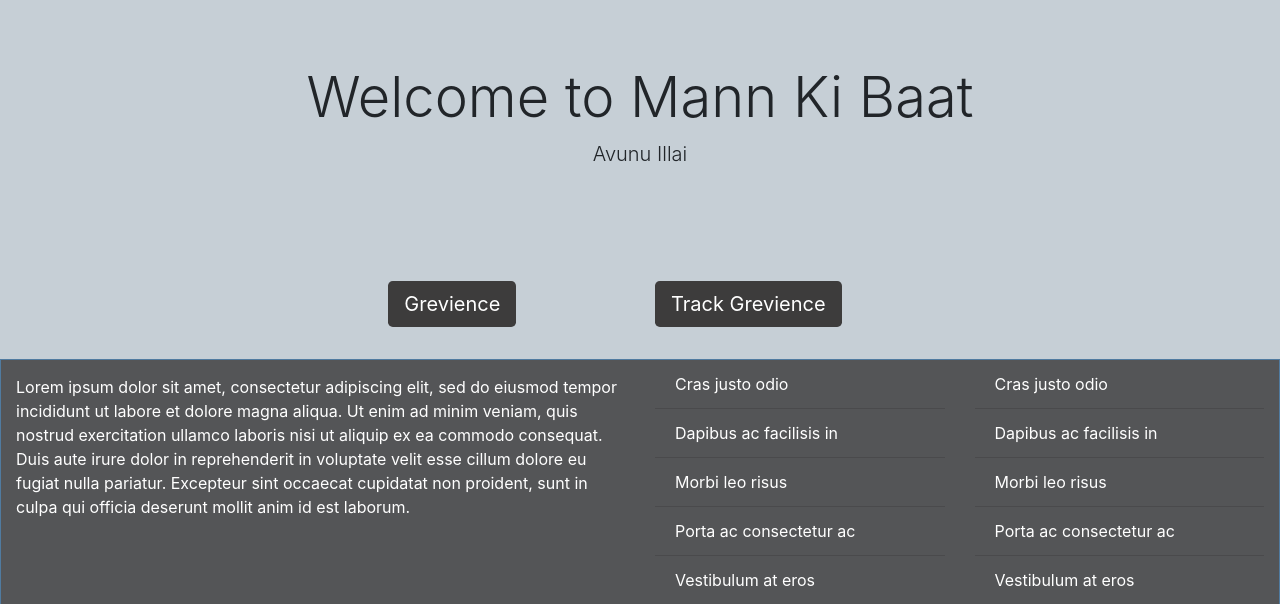
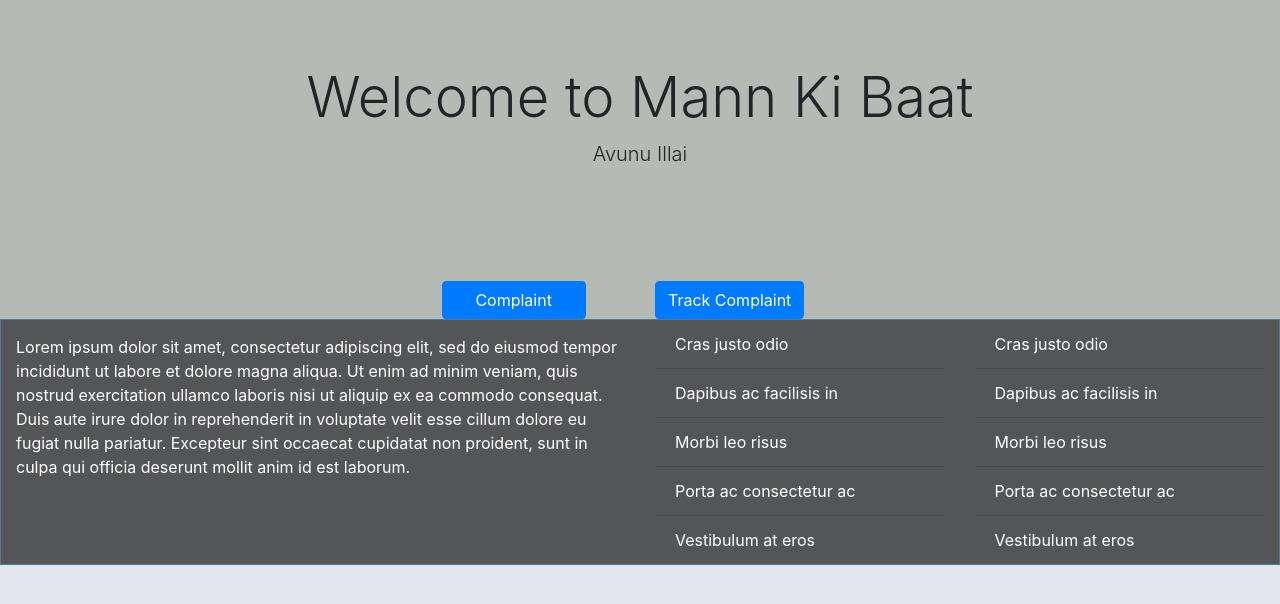
Before and after one commit to prateekpm123/sih-project1, a PHP site: page / in a window 1280 px wide. Shown: the part 56-660 px from the top of the page. Run offline with PHP 8.4, Linux system fonts and the light colour scheme.

Commit message:
Home page small changes

```diff
--- a/index.html
+++ b/index.html
@@ -50,7 +50,7 @@
       </ul>
     </div>
   </nav>
-
+<div></div>
   <div class="container-fluid">
     <div class="row">
       <div class="col"></div>
@@ -65,19 +65,21 @@
       <div class="col"></div>
     </div>
     <div class="row">
-      <div class="col"></div>
-      <div class="col-md-8">
-        <div class="row complaint-btn-row">
-          <div class="col-md-6 col-sm-12 btn-col-1">
-            <button type="button" class="btn btn-primary btn-lg complaint-btn">Grevience</button>
-          </div>
-          <div class="col-md-6 col-sm-12 btn-col-2">
-            <button type="button" class="btn btn-primary btn-lg track-complaint-btn">Track Grevience</button>
-          </div>
-        </div>
+      <div class="col-lg-4 col-md-4 col-sm">
+
       </div>
-      <div class="col"></div>
+      <div class="col-lg-2 col-md-2 col-sm-5">
+        <button type="button" class="btn btn-primary complaint-btn">Complaint</button>
+      </div>
+      <div class="col-lg-2 col-md-2 col-sm-5">
+        <button type="button" class="btn btn-primary complaint-btn">Track Complaint</button>
+      </div>
+      <div class="col-lg-4 col-md-4 col-sm">
+
+      </div>
+
     </div>
+
   </div>
 
   <footer class="footed">
--- a/style.css
+++ b/style.css
@@ -2,6 +2,9 @@
   background-color: rgb(228, 230, 238);
 }
 
+nav.navbar , nav.navbar-dark{
+  background: transparent;
+}
 /* ######## The big text in the middle of the page ######## */
 .jumbotron {
   text-align: center;
@@ -12,7 +15,7 @@
 }
 
 .container-fluid {
-  background: rgb(198, 207, 214);
+  background: rgb(181, 187, 180);
   width: 100%;
 }
 
@@ -23,11 +26,7 @@
 }
 
 button.complaint-btn {
-  margin-left: 10rem;
-  margin-bottom: 2rem;
-  background-color: rgb(61, 60, 60);
-  border: none;
-
+  min-width: 144px;
 }
 
 .btn-col-2 {
@@ -72,20 +71,15 @@
 @media (max-width: 576px) {
 
   .complaint-btn {
-    margin: auto;
+    margin: 0px auto 20px auto;
     display: block;
-    margin-left: none;
-  }
-
-  .track-complaint-btn .complaint-btn {
-    margin: auto;
-    display: block;
+    /* margin-left: none; */ */
   }
 
 
 }
 
-/* // Medium devices (tablets, 768px and up) */
+/* // Medium devices (tablets, 768px and up)
 @media (max-width: 768px) {
 
 
@@ -100,7 +94,7 @@
     display: block;
   }
 
-}
+} */
 
 /* // Large devices (desktops, 992px and up) */
 @media (min-width: 992px) {}
```
